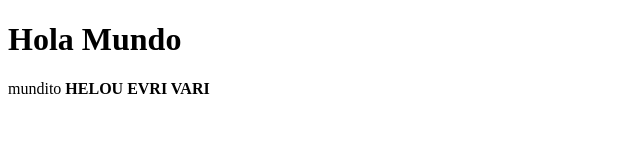
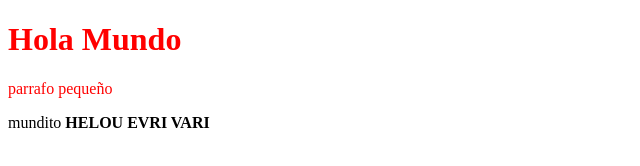
Before and after one commit to AngelC84/PracticaWeb, a plain HTML site: page index.html in a window 1280 px wide. Shown: the whole page, without its empty margins (0-640 px from the left). Drawn offline with Linux system fonts and the light colour scheme.

Commit message:
Clase 11-02

```diff
--- a/index.html
+++ b/index.html
@@ -4,9 +4,24 @@
     <meta charset="UTF-8">
     <meta name="viewport" content="width=device-width, initial-scale=1.0">
     <title>Document</title>
+<style>
+
+h1{ /*Atributo */
+    color :blue;
+}
+.colorRojo{ /*Clase*/
+    color:red;
+}
+#Hola2{
+    color:seagreen;
+}
+
+</style>
+
 </head>
 <body>
-   <h1> Hola Mundo</h1>
-   <p>mundito <b>HELOU EVRI VARI</b></p>
+   <h1 class = "colorRojo"> Hola Mundo</h1>
+   <p class = "colorRojo">parrafo pequeño </p>
+   <p id = "#Hola2">mundito <b>HELOU EVRI VARI</b></p>
 </body>
 </html>
```
